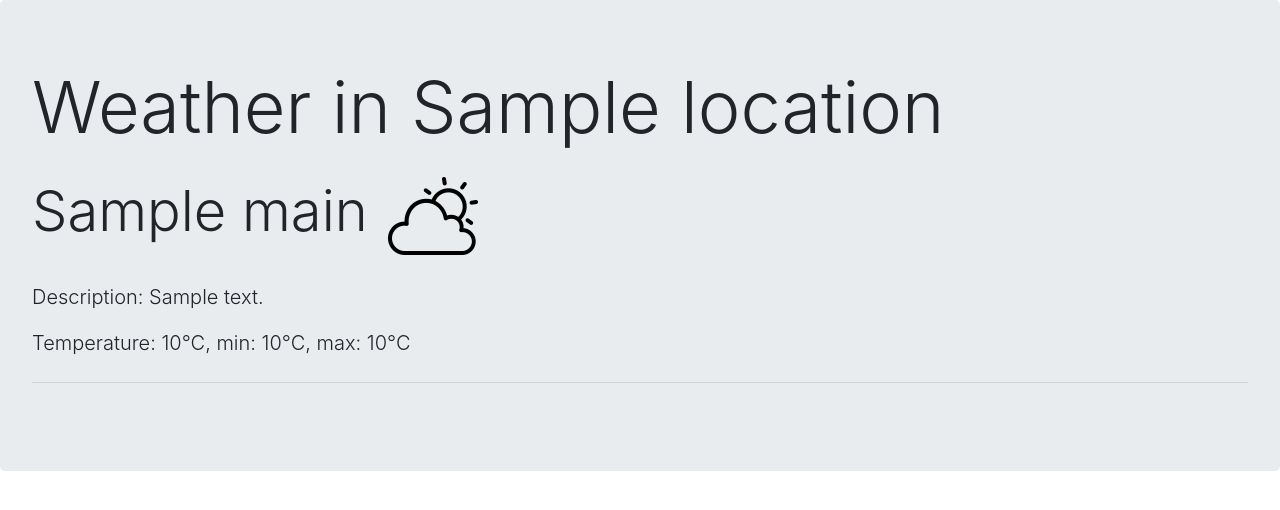
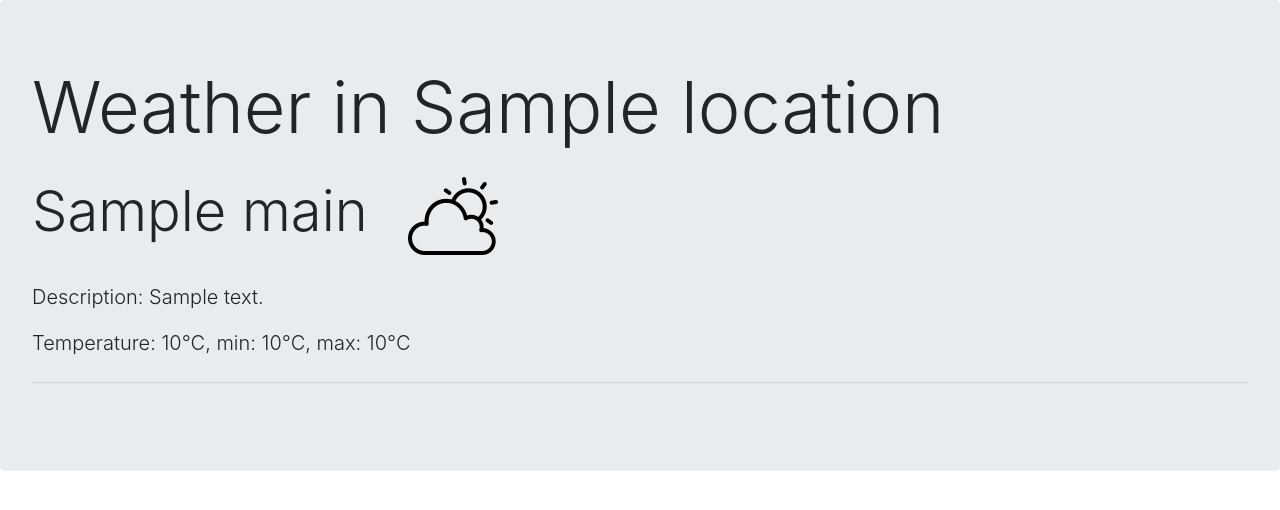
Before and after one commit to MaggieSalak/weather-analyzer, a Flask app: template templates/weather.html in a window 1280 px wide. Shown: the top 510 px of the page. Run offline with Flask 2, Linux system fonts and the light colour scheme; the template is opened without the code that fills it: most values are stand-ins (such as "Sample title", 1, 10 or a date in 2020); some libraries are stand-ins or nearby versions.

Commit message:
Improve display of weather icon

```diff
--- a/static/css/weather.css
+++ b/static/css/weather.css
@@ -2,4 +2,6 @@
   position: relative;
   width: 100px;
   height: 100px;
+  margin-left: 20px;
+  vertical-align: middle;
 }
```
